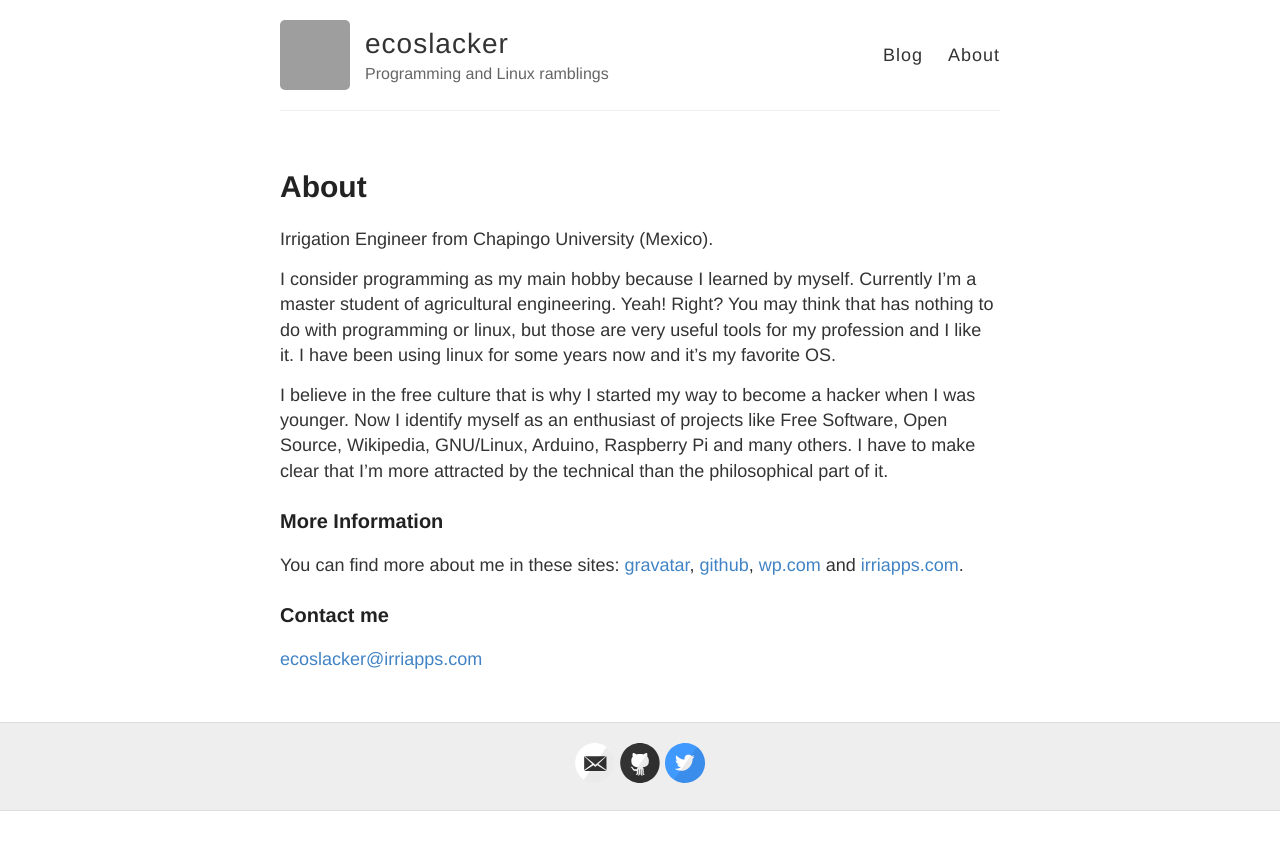
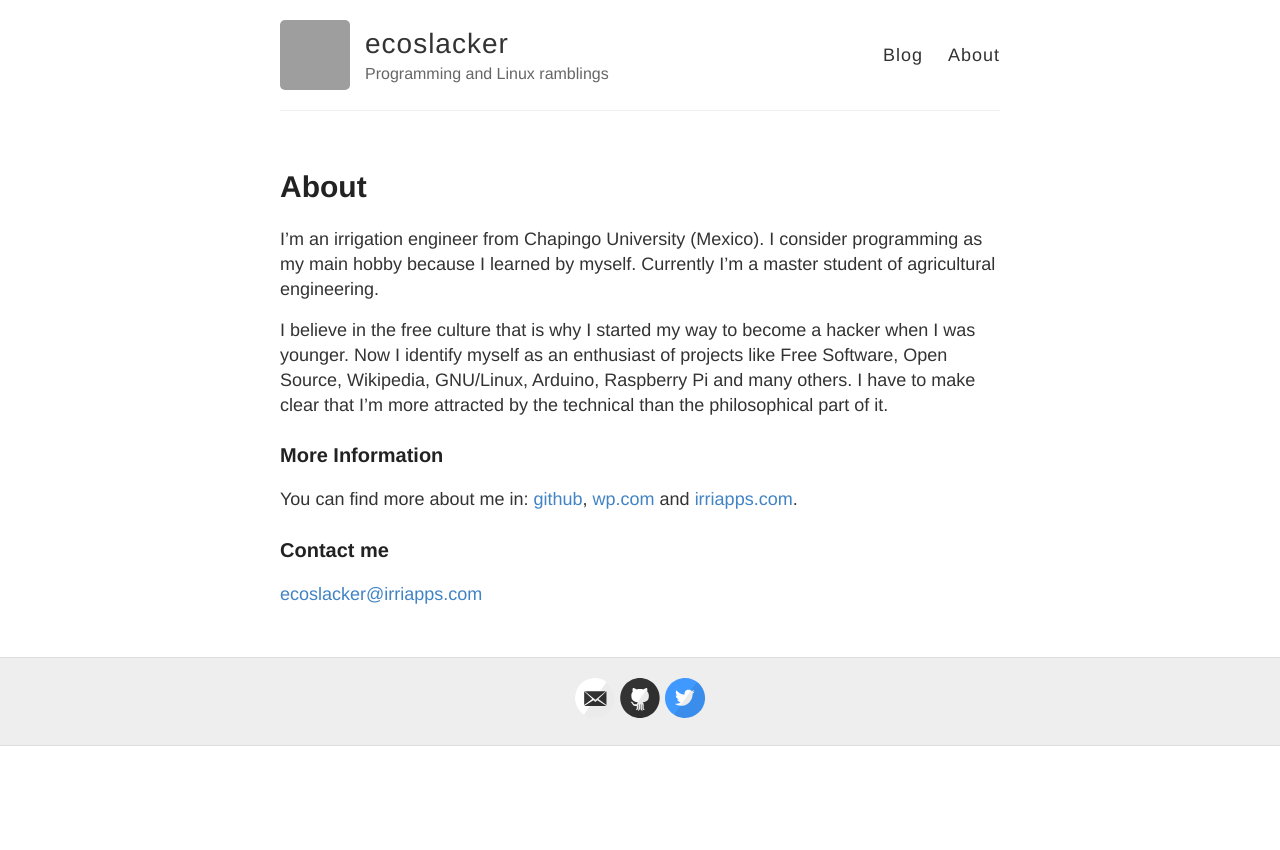
Before and after one commit to ecoslacker/ecoslacker.github.io, a Jekyll site: the page built from about.md, in a window 1280 px wide. Shown: the top 850 px of the page. Built offline with Jekyll 4.4.1, drawn with Linux system fonts in a browser that asks for light colours; grey boxes are pictures that could not be loaded.

Commit message:
Update about.md

```diff
--- a/about.md
+++ b/about.md
@@ -3,15 +3,13 @@ layout: page
 title: About
 permalink: /about/
 ---
-Irrigation Engineer from Chapingo University (Mexico).
-
-I consider programming as my main hobby because I learned by myself. Currently I'm a master student of agricultural engineering. Yeah! Right? You may think that has nothing to do with programming or linux, but those are very useful tools for my profession and I like it. I have been using linux for some years now and it's my favorite OS.
+I'm an irrigation engineer from Chapingo University (Mexico). I consider programming as my main hobby because I learned by myself. Currently I'm a master student of agricultural engineering.
 
 I believe in the free culture that is why I started my way to become a hacker when I was younger. Now I identify myself as an enthusiast of projects like Free Software, Open Source, Wikipedia, GNU/Linux, Arduino, Raspberry Pi and many others. I have to make clear that I'm more attracted by the technical than the philosophical part of it.
 
 ### More Information
 
-You can find more about me in these sites: [gravatar](https://en.gravatar.com/eddojh), [github](https://github.com/ecoslacker), [wp.com](https://ecoslackware.wordpress.com/) and [irriapps.com](http://www.irriapps.com/).
+You can find more about me in: [github](https://github.com/ecoslacker), [wp.com](https://ecoslackware.wordpress.com/) and [irriapps.com](http://www.irriapps.com/).
 
 ### Contact me
 
```
